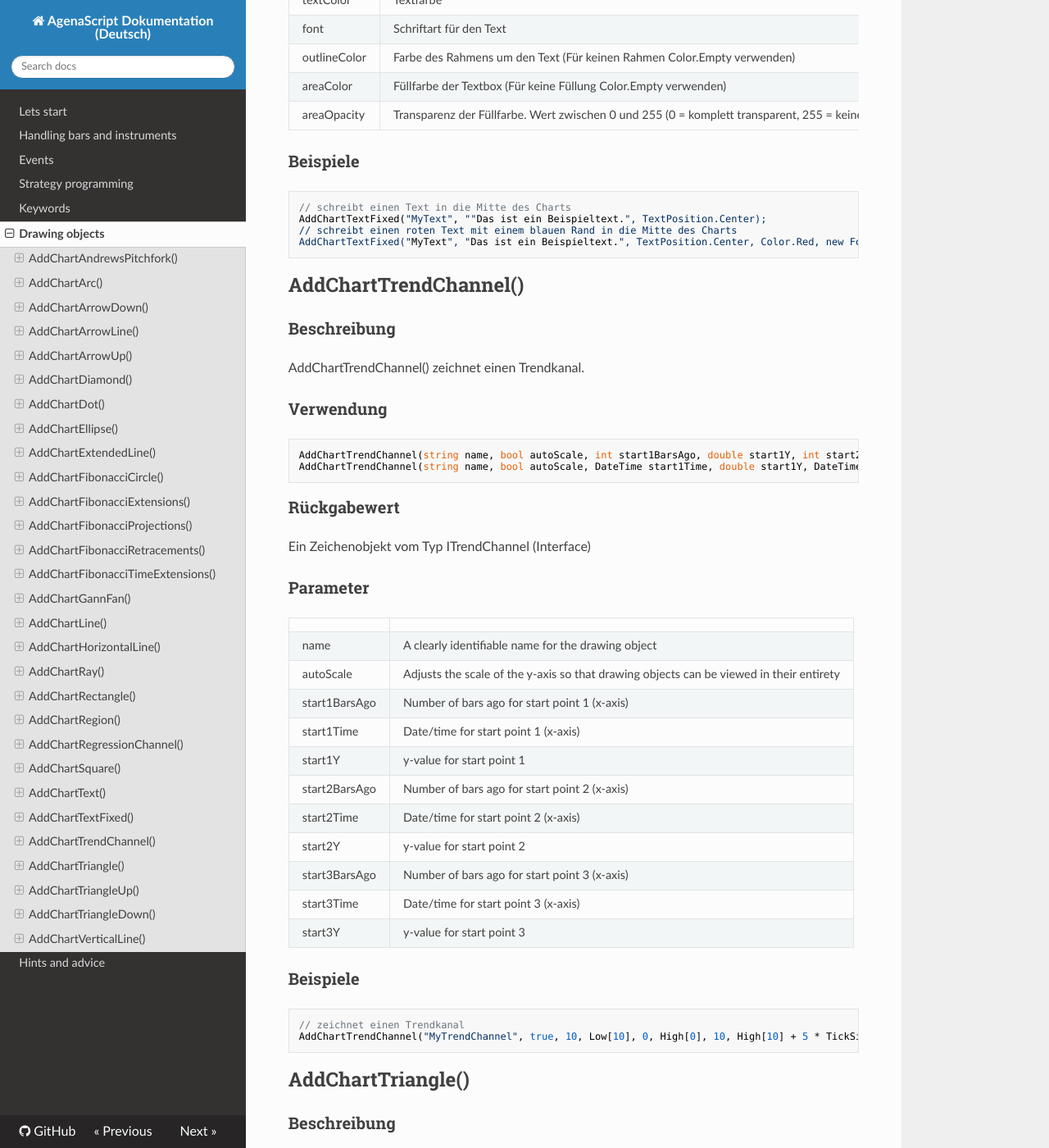
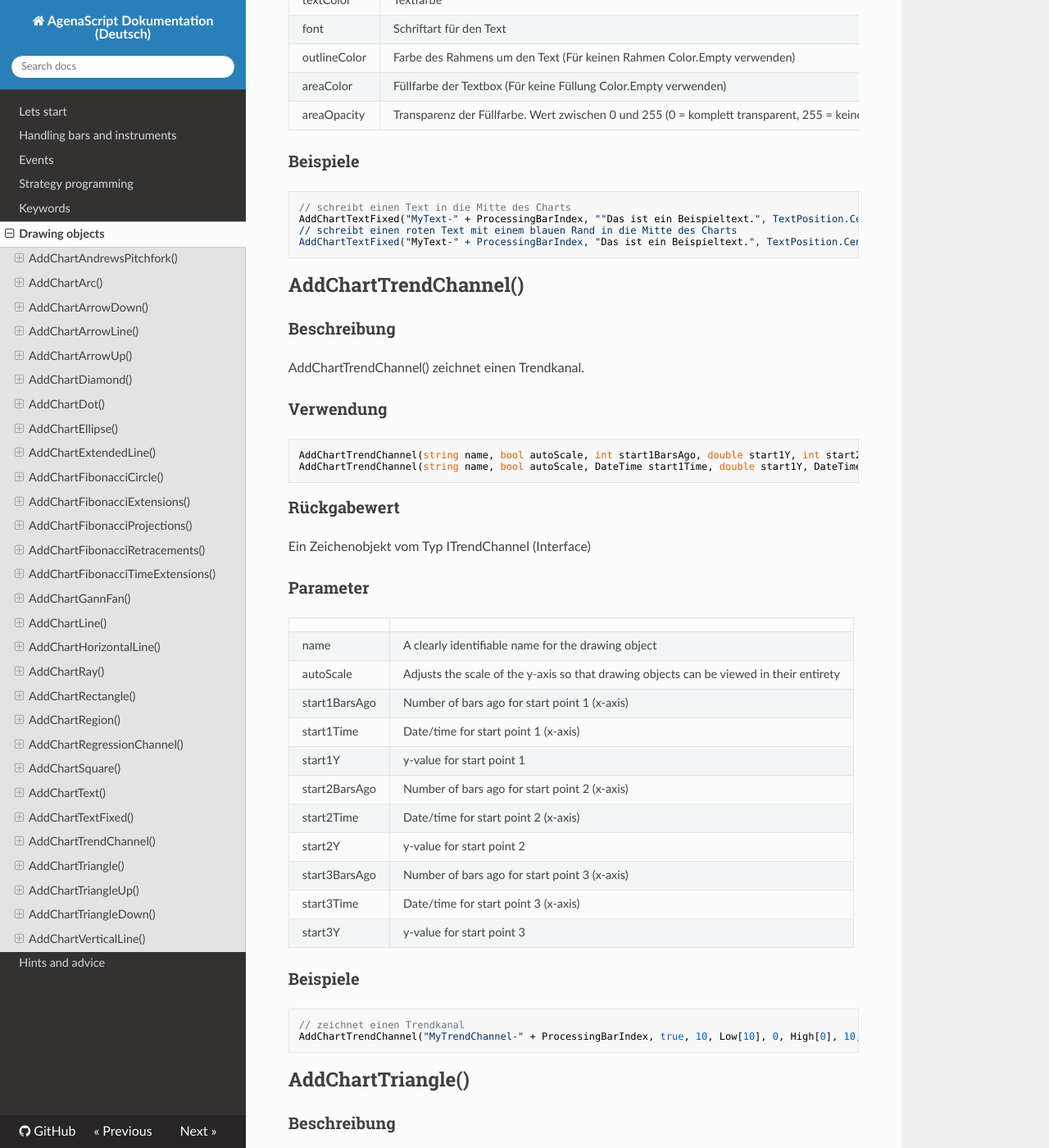
Before and after one commit to AgenaTrader/AgenaScript-documentation-de, an MkDocs documentation site: the page built from sources/drawing_objects.md, in a window 1280 px wide and 1400 px high, scrolled down 25864 px. Shown: the whole window at 82% size. Built offline with MkDocs 1.6.1, drawn with Linux system fonts in a browser that asks for light colours; nearby versions of some CDN libraries; old or Windows-style settings are respelled for this version of MkDocs; some of the changed text lies outside the part shown.

Commit message:
Update drawing_objects.md

````diff
--- a/sources/drawing_objects.md
+++ b/sources/drawing_objects.md
@@ -86,7 +86,7 @@ Ein Zeichenobjekt vom Typ IArc (Interface)
 ### Beispiel
 ```cs
 // zeichnet einen blauen Kreisbogen
-AddChartArc("MyArc", true, 10, 10, 0, 20, Color.Blue, DashStyle.Solid, 3);
+AddChartArc("MyArc-" + ProcessingBarIndex, true, 10, 10, 0, 20, Color.Blue, DashStyle.Solid, 3);
 ```
 
 ## AddChartArrowDown()
@@ -120,7 +120,7 @@ A drawing object of the type IArrowDown (interface)
 ### Beispiel
 ```cs
 // zeichnet am akt. Bar einen roten Pfeil 3 Ticks über dem Hoch
-AddChartArrowDown("MyArrow", true, 0, High[0] + 3*TickSize, Color.Red);
+AddChartArrowDown("MyArrow-" + ProcessingBarIndex, true, 0, High[0] + 3*TickSize, Color.Red);
 // Zeichnet einen roten Pfeil auf einem Dreistufen-Umkehrmuster
 if(High[2] > High[3] && High[1] > High[2] && Close[0] < Open[0])
 AddChartArrowDown(ProcessingBarIndex.ToString(), true, 0, High[0] + 3*TickSize, Color.Red);
@@ -168,7 +168,7 @@ Ein Zeichenobjekt vom Typ IArrowLine (Interface)
 ### Beispiel
 ```cs
 // zeichnet einen schwarzen Pfeil
-AddChartArrowLine("MyArrow", false, 10, 10, 0, 5, Color.Black, DashStyle.Solid, 4);
+AddChartArrowLine("MyArrow-" + ProcessingBarIndex, false, 10, 10, 0, 5, Color.Black, DashStyle.Solid, 4);
 ```
 
 ## AddChartArrowUp()
@@ -202,7 +202,7 @@ A drawing object of the type IArrowUp (interface)
 ### Example
 ```cs
 // zeichnet einen grünen Pfeil am akt. Bar 3 Ticks unter dem Tief
-AddChartArrowUp("MyArrow", true, 0, Low[0] - 3*TickSize, Color.Green);
+AddChartArrowUp("MyArrow-"  + ProcessingBarIndex, true, 0, Low[0] - 3*TickSize, Color.Green);
 ```
 
 ## AddChartDiamond()
@@ -236,7 +236,7 @@ Ein Zeichenobjekt vom Typ IDiamond (Interface)
 ### Beispiel
 ```cs
 // zeichnet einen hellblauen Diamanten am akt. Bar 5 Ticks unter dem Tief
-AddChartDiamond("MyDiamond", true, 0, Low[0] - 5*TickSize, Color.SteelBlue);
+AddChartDiamond("MyDiamond-" + ProcessingBarIndex, true, 0, Low[0] - 5*TickSize, Color.SteelBlue);
 ```
 
 ## AddChartDot()
@@ -270,7 +270,7 @@ Ein Zeichenobjekt vom Typ IDot (Interface)
 ### Beispiel
 ```cs
 // zeichnet einen orangen Punkt am akt. Bar 5 Ticks über dem Hoch
-AddChartDot("MyDot", true, 0, High[0] + 5*TickSize, Color.Orange);
+AddChartDot("MyDot-" + ProcessingBarIndex, true, 0, High[0] + 5*TickSize, Color.Orange);
 ```
 
 ## AddChartEllipse()
@@ -304,7 +304,7 @@ Ein Zeichenobjekt vom Typ IEllipse (Interface)
 ### Beispiel
 ```cs
 // zeichnet eine gelbe Ellipse vom akt. Bar bis 5 Bars zurück
-AddChartEllipse("MyEllipse", true, 5, High[5], 0, Close[0], Color.Yellow, Color.Yellow, 1);
+AddChartEllipse("MyEllipse-" + ProcessingBarIndex, true, 5, High[5], 0, Close[0], Color.Yellow, Color.Yellow, 1);
 ```
 
 ## AddChartExtendedLine()
@@ -349,7 +349,7 @@ Ein Zeichenobjekt vom Typ IExtendedLine (Interface)
 ### Beispiel
 ```cs
 // zeichnet eine Linie ohne Endpunkt
-AddChartExtendedLine("MyExt.LevelLine", false, 10, Close[10], 0, Close[0], Color.Black, DashStyle.Solid, 1);
+AddChartExtendedLine("MyExt.LevelLine-" + ProcessingBarIndex, false, 10, Close[10], 0, Close[0], Color.Black, DashStyle.Solid, 1);
 ```
 
 ## AddChartFibonacciCircle()
@@ -380,7 +380,7 @@ Ein Zeichenobjekt vom Typ IFibonacciCircle (Interface)
 ### Beispiel
 ```cs
 // zeichnet Fibonacci-Kreise
-AddChartFibonacciCircle("MyFibCircle", true, 5, Low[5], 0, High[0]);
+AddChartFibonacciCircle("MyFibCircle-"  + ProcessingBarIndex, true, 5, Low[5], 0, High[0]);
 ```
 
 ## AddChartFibonacciExtensions()
@@ -414,7 +414,7 @@ Ein Zeichenobjekt vom Typ IFibonacciExtensions (Interface)
 ### Beispiel
 ```cs
 // zeichnet FibonacciExtensions
-AddChartFibonacciExtensions("MyFibExt", true, 4, Low[4], 3, High[3], 1, Low[1]);
+AddChartFibonacciExtensions("MyFibExt-"  + ProcessingBarIndex, true, 4, Low[4], 3, High[3], 1, Low[1]);
 ```
 ## AddChartFibonacciProjections()
 ### Beschreibung
@@ -443,7 +443,7 @@ Ein Zeichenobjekt vom Typ IFibonacciProjections (Interface)
 ### Beispiel
 ```cs
 // zeichnet FibonacciProjections
-AddChartFibonacciProjections("MyFibPro", true, Low[4], 3, High[3], 1, Low[1], 2);
+AddChartFibonacciProjections("MyFibPro-"  + ProcessingBarIndex, true, Low[4], 3, High[3], 1, Low[1], 2);
 
 ```
 
@@ -475,7 +475,7 @@ A drawing object of the type IFibonacciRetracements (interface)
 ### Beispiel
 ```cs
 // zeichnet Fibonnaci Retracements
-AddChartFibonacciRetracements("MyFibRet", true, 10, Low[10], 0, High[0]);
+AddChartFibonacciRetracements("MyFibRet-"  + ProcessingBarIndex, true, 10, Low[10], 0, High[0]);
 ```
 
 ## AddChartFibonacciTimeExtensions()
@@ -505,7 +505,7 @@ Ein Zeichenobjekt vom Typ IFibonacciTimeExtensions (Interface)
 ### Beispiel
 ```cs
 // zeichnet Fibonacci TimeExtensions
-AddChartFibonacciTimeExtensions("MyFibTimeExt", 10, Low[10], 0, High[0]);
+AddChartFibonacciTimeExtensions("MyFibTimeExt-" + ProcessingBarIndex, 10, Low[10], 0, High[0]);
 ```
 
 ## AddChartGannFan()
@@ -533,7 +533,7 @@ Ein Zeichenobjekt vom Typ IGannFan (Interface)
 ### Beispiel
 ```cs
 // zeichnet einen Gann Fan am Tief des Bars von vor 10 Perioden
-AddChartGannFan("MyGannFan", true, 10, Low[10]);
+AddChartGannFan("MyGannFan-" + ProcessingBarIndex, true, 10, Low[10]);
 ```
 
 ## AddChartLine()
@@ -578,7 +578,7 @@ Ein Zeichenobjekt vom Typ ITrendLine (Interface)
 ### Beispiel
 ```cs
 // zeichnet eine Linie
-AddChartLine("MyLine", false, 10, Close[10], 0, Close[0], Color.Black, DashStyle.Solid, 1);
+AddChartLine("MyLine-" + ProcessingBarIndex, false, 10, Close[10], 0, Close[0], Color.Black, DashStyle.Solid, 1);
 ```
 
 ## AddChartHorizontalLine()
@@ -617,7 +617,7 @@ Ein Zeichenobjekt vom Typ IHorizontalLine (Interface)
 ### Beispiele
 ```cs
 // zeichnet eine horizontale Linie bei y=10
-AddChartHorizontalLine("MyHorizontalLine", 10, Color.Black);
+AddChartHorizontalLine("MyHorizontalLine-" + ProcessingBarIndex, 10, Color.Black);
 ```
 
 ## AddChartRay()
@@ -664,11 +664,11 @@ Ein Zeichenobjekt vom Typ IRay (Interface)
 // zeichnet eine Linie vom Bar von vor 10 Perioden über den aktuellen Bar (x-Achse)
 // --> Linie wird nach rechts verlängert
 // von y=3 über y=7
-AddChartRay("MyRay", 10, 3, 0, 7, Color.Green);
+AddChartRay("MyRay-" + ProcessingBarIndex, 10, 3, 0, 7, Color.Green);
 // zeichnet eine Linie vom akt. Bar über den Bar von vor 10 Perioden
 // --> Linie wird nach links verlängert
 // von y=3 über y=7
-AddChartRay("MyRay", 0, 3, 10, 7, Color.Green);
+AddChartRay("MyRay-" + ProcessingBarIndex, 0, 3, 10, 7, Color.Green);
 ```
 
 ## AddChartRectangle()
@@ -703,7 +703,7 @@ Ein Zeichenobjekt vom Typ IRectangle (Interface)
 ```cs
 // zeichnet ein grünes Rechteck vom Tief von vor 10 Perioden zum Hoch von vor 5 Perioden
 // mit der Füllfarbe PaleGreen und einer Transparenz von 2
-AddChartRectangle("MyRect", true, 10, Low[10], 5, High[5], Color.PaleGreen, Color.PaleGreen, 2);
+AddChartRectangle("MyRect-" + ProcessingBarIndex, true, 10, Low[10], 5, High[5], Color.PaleGreen, Color.PaleGreen, 2);
 ```
 
 ## AddChartRegion()
@@ -783,7 +783,7 @@ Ein Zeichenobjekt vom Typ IRegressionChannel (Interface)
 ```cs
 // zeichnet einen Regressionskanal vom Tief des Bars von vor 10 Tagen
 // zum Hoch des Bars von vor 5 Tagen
-AddChartRegressionChannel("MyRegChannel", 10, 0, Color.Black);
+AddChartRegressionChannel("MyRegChannel-" + ProcessingBarIndex, 10, 0, Color.Black);
 ```
 
 ## AddChartSquare()
@@ -870,9 +870,9 @@ Ein Zeichenobjekt vom Typ IText (Interface)
 ### Beispiele
 ```cs
 // schreibt einen Text bei y=3.0
-AddChartText("MyText", "This is sample text.", 10, 3, Color.Black);
+AddChartText("MyText-" + ProcessingBarIndex, "This is sample text.", 10, 3, Color.Black);
 // schreibt einen roten Text in Schriftgröße Arial 7
-AddChartText("MyText", false, "This is sample text.", Time[0], Close[0]+50*TickSize, 0,
+AddChartText("MyText-" + ProcessingBarIndex, false, "This is sample text.", Time[0], Close[0]+50*TickSize, 0,
 Color.Red, new Font("Arial",7), StringAlignment.Center, Color.Blue, Color.DarkOliveGreen, 10);
 ```
 
@@ -925,9 +925,9 @@ Ein Zeichenobjekt vom Typ ITextFixed (Interface)
 ### Beispiele
 ```cs
 // schreibt einen Text in die Mitte des Charts
-AddChartTextFixed("MyText", ""Das ist ein Beispieltext.", TextPosition.Center);
+AddChartTextFixed("MyText-" + ProcessingBarIndex, ""Das ist ein Beispieltext.", TextPosition.Center);
 // schreibt einen roten Text mit einem blauen Rand in die Mitte des Charts
-AddChartTextFixed("MyText", "Das ist ein Beispieltext.", TextPosition.Center, Color.Red, new Font("Arial",35), Color.Blue, Color.Empty, 10);
+AddChartTextFixed("MyText-" + ProcessingBarIndex, "Das ist ein Beispieltext.", TextPosition.Center, Color.Red, new Font("Arial",35), Color.Blue, Color.Empty, 10);
 ```
 
 ## AddChartTrendChannel()
@@ -961,7 +961,7 @@ Ein Zeichenobjekt vom Typ ITrendChannel (Interface)
 ### Beispiele
 ```cs
 // zeichnet einen Trendkanal
-AddChartTrendChannel("MyTrendChannel", true, 10, Low[10], 0, High[0], 10, High[10] + 5 * TickSize);
+AddChartTrendChannel("MyTrendChannel-" + ProcessingBarIndex, true, 10, Low[10], 0, High[0], 10, High[10] + 5 * TickSize);
 ```
 
 ## AddChartTriangle()
@@ -1032,7 +1032,7 @@ Ein Zeichenobjekt vom Typ ITriangleUp (Interface)
 ### Beispiel
 ```cs
 // zeichnet ein kleines hellgrünes Dreieck am akt. Bar 10 Ticks unter dem Tief
-AddChartTriangleUp("MyTriangleUp", true, 0, Low[0] - 10*TickSize, Color.LightGreen);
+AddChartTriangleUp("MyTriangleUp-" + ProcessingBarIndex, true, 0, Low[0] - 10*TickSize, Color.LightGreen);
 ```
 
 ## AddChartTriangleDown()
@@ -1065,7 +1065,7 @@ Ein Zeichenobjekt vom Typ ITriangleDown (Interface)
 ### Beispiel
 ```cs
 // zeichnet ein kleines rotes Dreieck am akt. Bar 10 Ticks über dem Hoch
-AddChartTriangleDown("MyTriangleDown", true, 0, High[0] + 10*TickSize, Color.Red);
+AddChartTriangleDown("MyTriangleDown-" + ProcessingBarIndex, true, 0, High[0] + 10*TickSize, Color.Red);
 ```
 
 ## AddChartVerticalLine()
@@ -1099,5 +1099,5 @@ using System.Drawing.Drawing2D;  mit eingebunden werden.
 ### Beispiele
 ```cs
 // zeichnet eine vertikale Linie am Bar von vor 10 Perioden
-AddChartVerticalLine("MyVerticalLine", 10, Color.Black);
+AddChartVerticalLine("MyVerticalLine-" + ProcessingBarIndex, 10, Color.Black);
 ```
````
